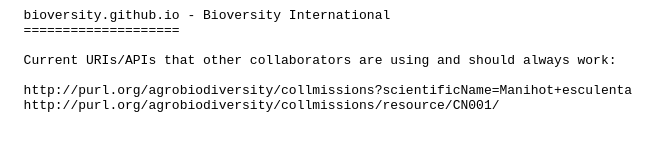
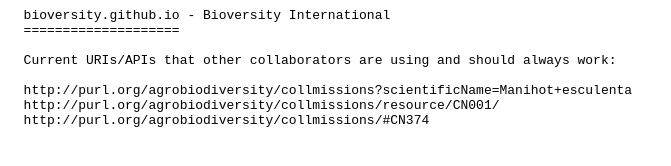
Before and after one commit to bioversity/bioversity.github.io, a plain HTML site: page index.html in a window 1280 px wide. Shown: the whole page, without its empty margins (0-671 px from the left). Drawn offline with Linux system fonts and the light colour scheme.

Commit message:
Update index.html

```diff
--- a/index.html
+++ b/index.html
@@ -10,5 +10,6 @@
 
   http://purl.org/agrobiodiversity/collmissions?scientificName=Manihot+esculenta
   http://purl.org/agrobiodiversity/collmissions/resource/CN001/
+  http://purl.org/agrobiodiversity/collmissions/#CN374
   </pre>
 </html>
```
